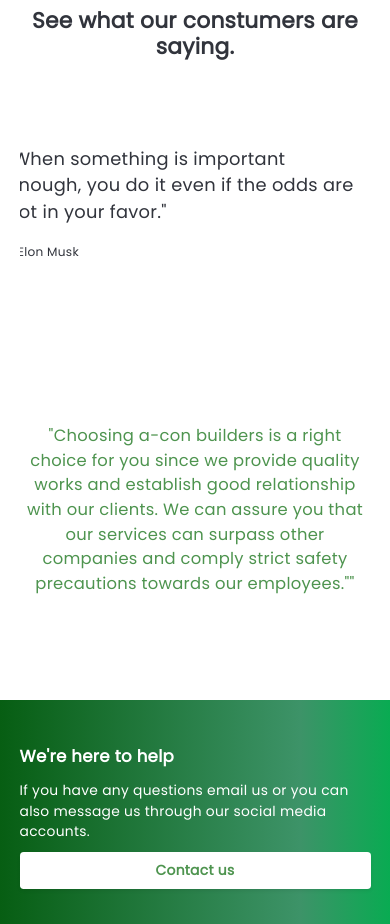
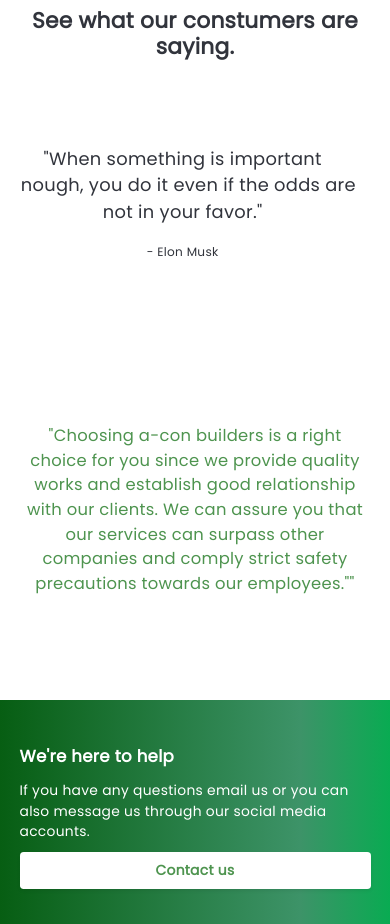
Before and after one commit to fortis-programming/A-Conbel-Builders-Landing-Page, an Angular app: page /#/app/home in a window 390 px wide. Shown: the part 1600-2524 px from the top of the page. Built offline with nearby package versions, Linux system fonts and the light colour scheme; no server answers; sample sign-in values are in the browser's storage.

Commit message:
updated page title ang logo

```diff
--- a/src/assets/scss/components/_home.scss
+++ b/src/assets/scss/components/_home.scss
@@ -135,6 +135,7 @@
         .social-proof {
           .message {
             width: 100%;
+            text-align: center;
           }
         }
 
--- a/src/index.html
+++ b/src/index.html
@@ -3,7 +3,7 @@
 
 <head>
   <meta charset="utf-8">
-  <title>A-Conbel Construction</title>
+  <title>A-Conbel Builders</title>
   <base href="/">
   <meta name="viewport" content="width=device-width, initial-scale=1">
   <link rel="icon" type="image/x-icon" href="assets/images/logo-sm.png">
```
